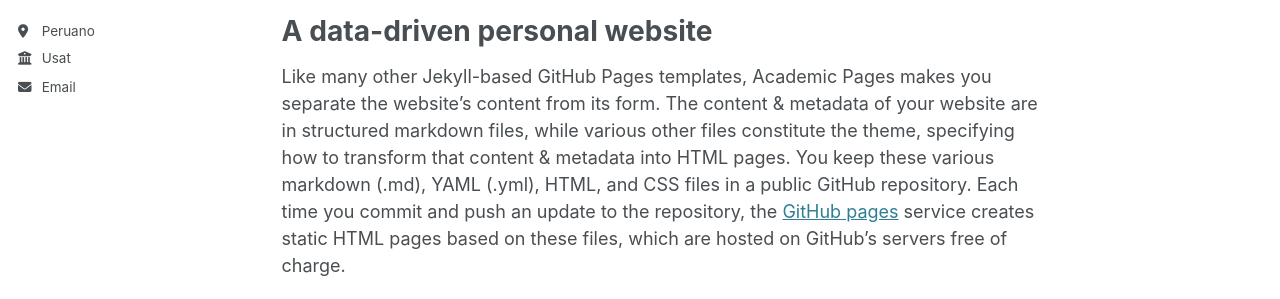
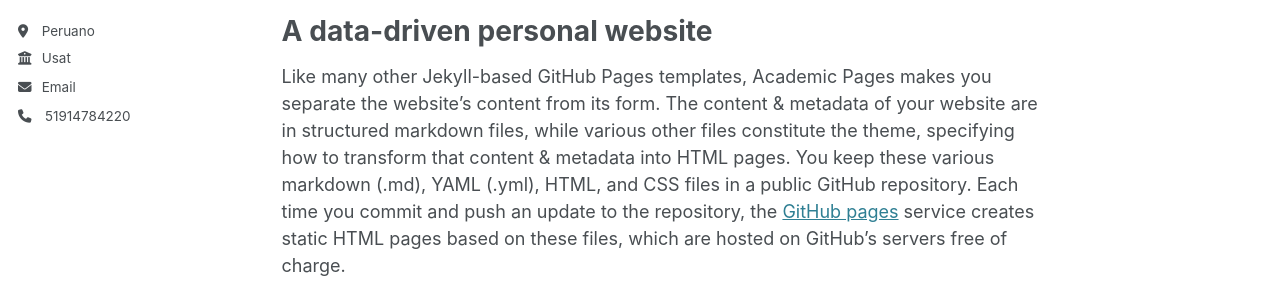
Before and after one commit to IngenieroBill/Cv, a Jekyll site: the page built from _pages/about.md, in a window 1280 px wide. Shown: the part 428-727 px from the top of the page. Built offline with Jekyll 4.4.1, drawn with Linux system fonts in a browser that asks for light colours.

Commit message:
Actualización de archivos de datos

```diff
--- a/_includes/author-profile.html
+++ b/_includes/author-profile.html
@@ -156,6 +156,8 @@
       {% if author.zhihu %}
       <li><a href="https://www.zhihu.com/people/{{ author.zhihu }}"><i class="fab fa-fw fa-zhihu icon-pad-right" aria-hidden="true"></i>Zhihu</a></li>
       {% endif %}
+      <!-- Font Telefono phono-->
+      <li><i class="fas fa-phone icon-pad-right"></i>{{ author.phone }}</li>
     </ul>
   </div>
 </div>
```
